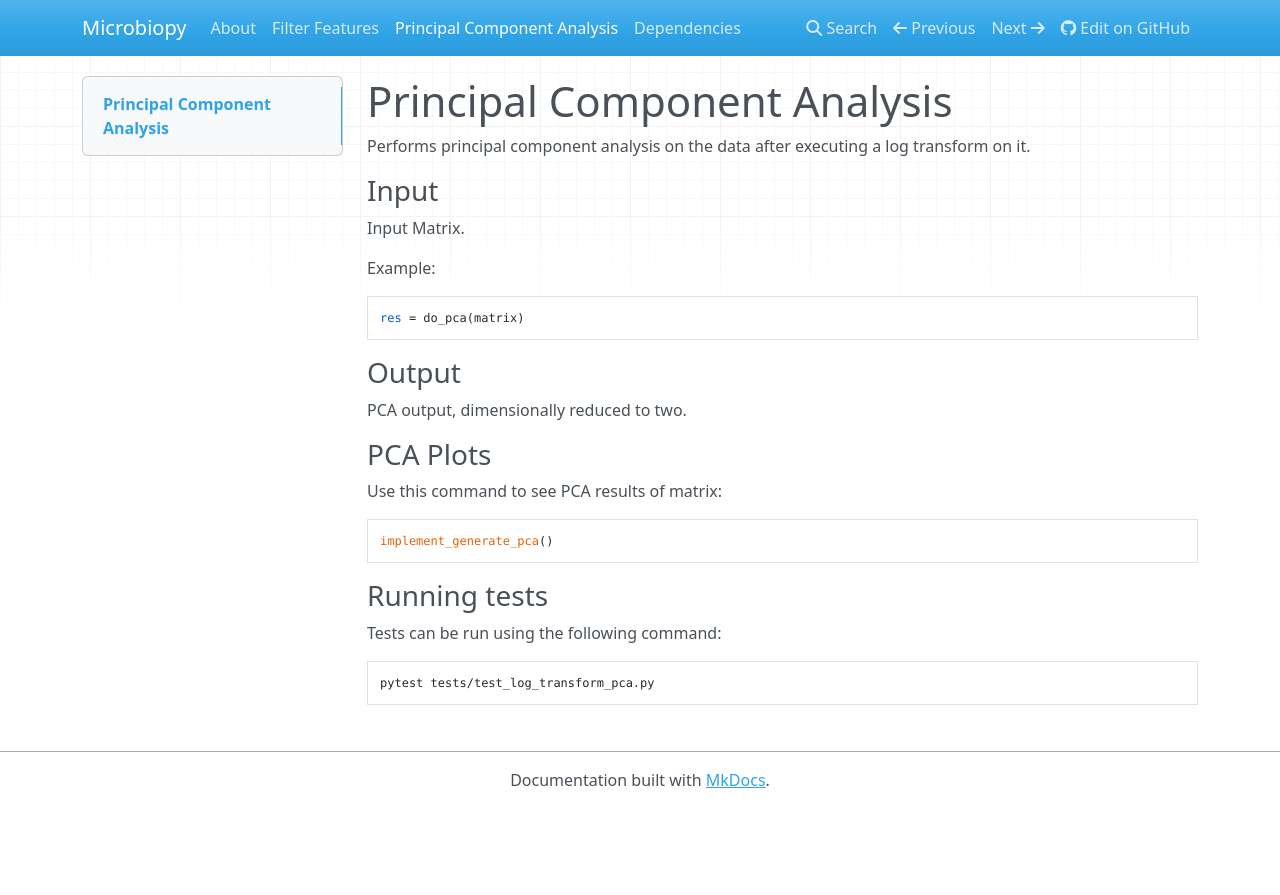
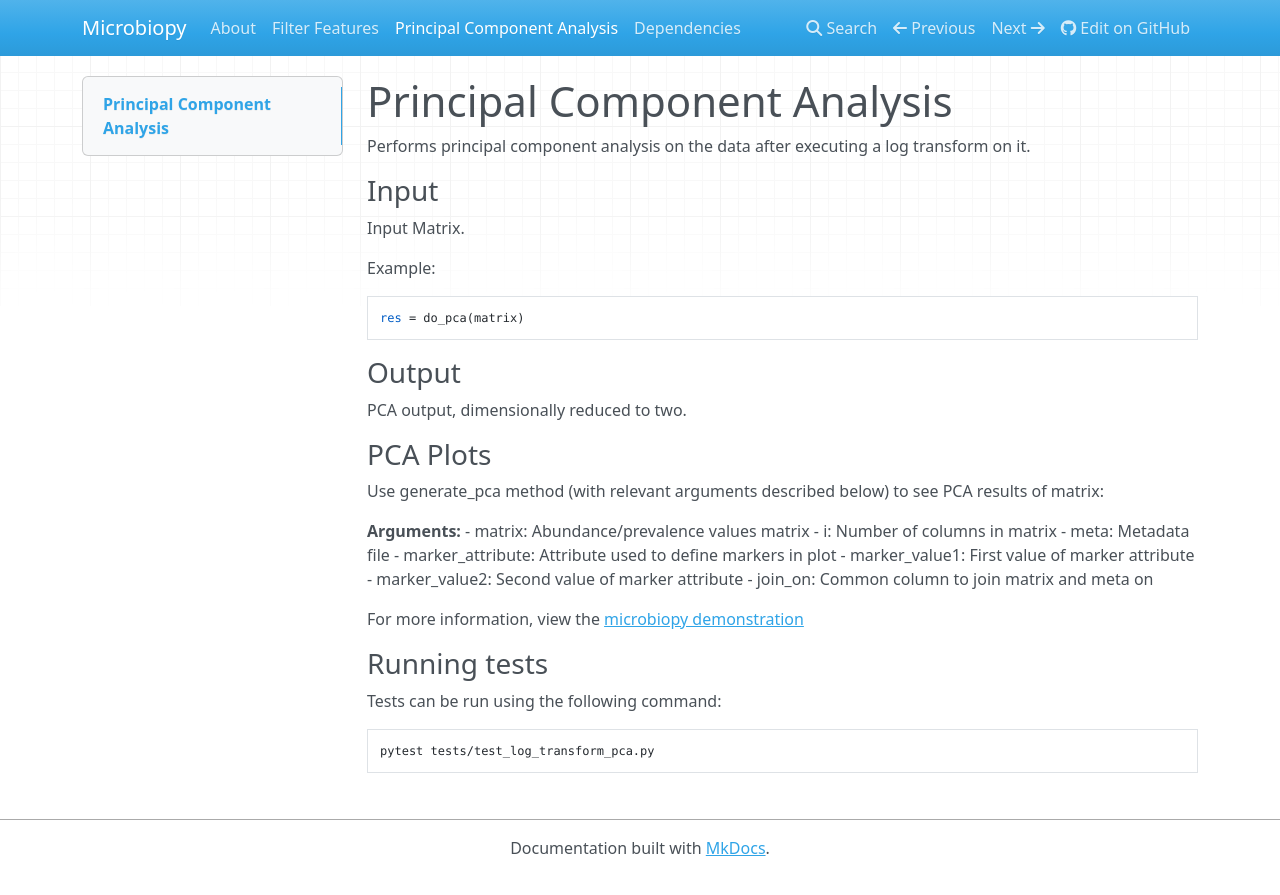
Before and after one commit to BigDataBiology/microbiopy, an MkDocs documentation site: the page built from docs/pca.md, in a window 1280 px wide. Shown: the top 895 px of the page. Built offline with MkDocs 1.6.1, drawn with Linux system fonts in a browser that asks for light colours; nearby versions of some CDN libraries.

````diff
--- a/docs/pca.md
+++ b/docs/pca.md
@@ -20,11 +20,18 @@ PCA output, dimensionally reduced to two.
 
 ### PCA Plots
 
-Use this command to see PCA results of matrix:
+Use generate_pca method (with relevant arguments described below) to see PCA results of matrix:
 
-```
-implement_generate_pca()
-```
+**Arguments:**
+- matrix: Abundance/prevalence values matrix
+- i: Number of columns in matrix
+- meta: Metadata file
+- marker_attribute: Attribute used to define markers in plot
+- marker_value1: First value of marker attribute
+- marker_value2: Second value of marker attribute
+- join_on: Common column to join matrix and meta on
+
+For more information, view the [microbiopy demonstration](https://github.com/BigDataBiology/microbiopy_demo)
 
 
 ### Running tests
````
Also changed, not shown: README.md (+20 -2 lines), docs/ff.md (+1 -1 lines), 1 other file.
